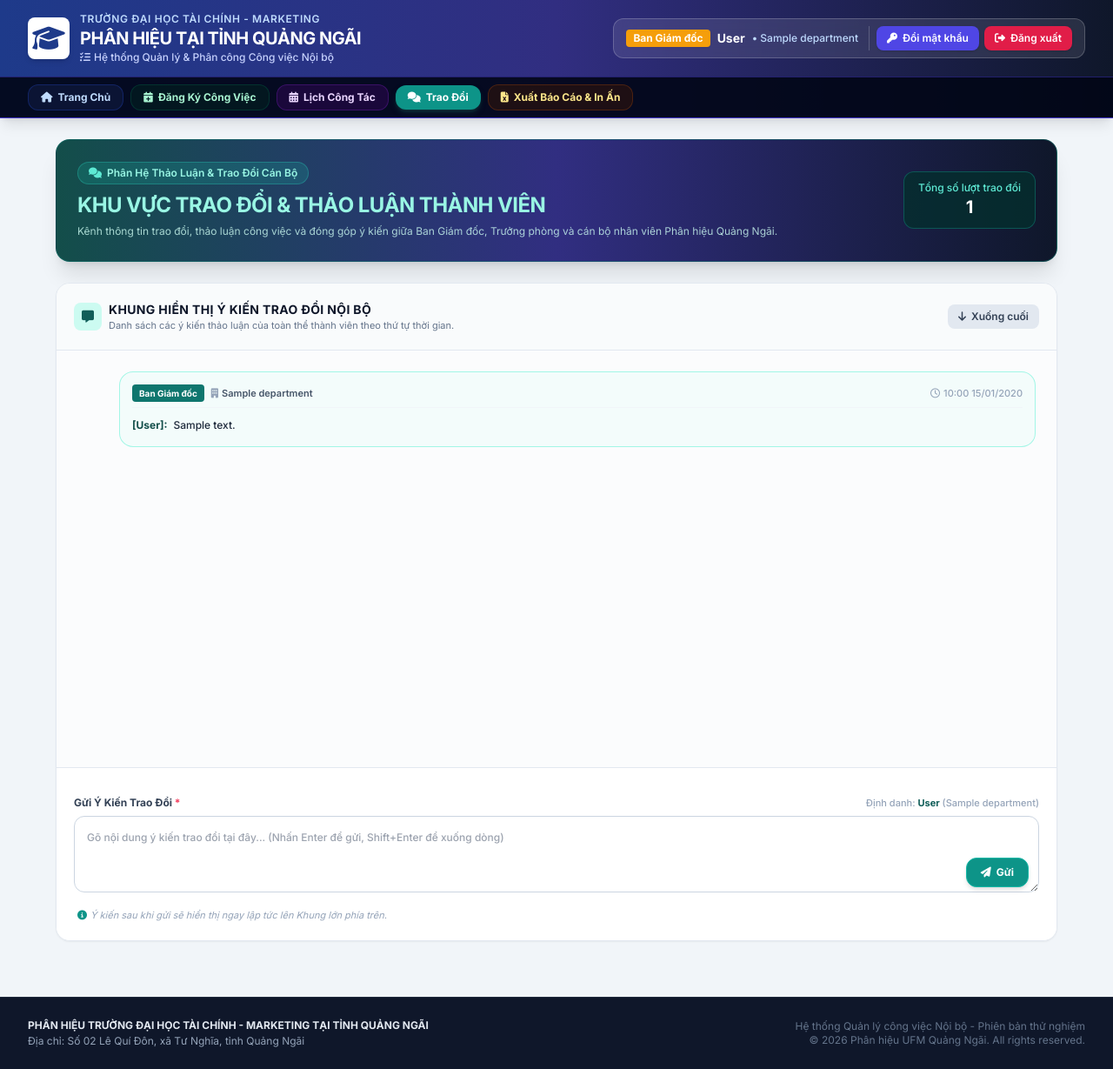
After one commit to thangtcnb/laptrinh, a PHP site: page /discussion.php in a window 1280 px wide. The commit adds this page. Shown: the whole page at 87% size. Run offline with PHP 8.4, Linux system fonts and the light colour scheme; the visitor is signed in with stand-in values (Sample User, id 1); tables that the repository leaves empty hold one stand-in row (values such as "Sample post"); a stand-in replaces the project's code that opens the database connection; some libraries are stand-ins or nearby versions.

Commit message:
Add member discussion chat tab (Trao doi) with database persistence
Co-authored-by: thangtcnb <10381223+thangtcnb@users.noreply.github.com>

```diff
--- a/database/run_migrations.php
+++ b/database/run_migrations.php
@@ -72,6 +72,7 @@ $migrationFiles = [
     'update_20261027_task_attachments.sql' => 'database/migrations/update_20261027_task_attachments.sql',
     'update_20261027_secure_uploads_and_notifications.sql' => 'database/migrations/update_20261027_secure_uploads_and_notifications.sql',
     'update_20261027_overdue_email_logs.sql' => 'database/migrations/update_20261027_overdue_email_logs.sql',
+    'update_20261028_discussions.sql' => 'database/migrations/update_20261028_discussions.sql',
 ];
 
 $total = count($migrationFiles);
--- /dev/null
+++ b/discussion.php
@@ -0,0 +1,255 @@
+<?php
+session_start();
+define('PAGE_TITLE', 'Trao Đổi');
+require_once __DIR__ . '/config.php';
+require_once __DIR__ . '/includes/auth.php';
+require_once __DIR__ . '/includes/functions.php';
+
+requireLogin();
+$currentUser = getCurrentUser($pdo);
+
+// Handle POST request - Send new discussion message
+if ($_SERVER['REQUEST_METHOD'] === 'POST') {
+    $action = $_POST['action'] ?? '';
+    if ($action === 'send_message') {
+        $content = trim($_POST['content'] ?? '');
+        if (empty($content)) {
+            $_SESSION['flash_error'] = "Vui lòng nhập nội dung ý kiến trao đổi!";
+        } else {
+            try {
+                $stmt = $pdo->prepare("INSERT INTO discussions (user_id, content, created_at) VALUES (?, ?, NOW())");
+                $stmt->execute([$currentUser['id'], $content]);
+                logActivity($pdo, $currentUser['id'], 'SEND_DISCUSSION', 'Đã gửi ý kiến trao đổi trong hệ thống');
+                $_SESSION['flash_success'] = "Gửi ý kiến trao đổi thành công!";
+            } catch (\PDOException $e) {
+                $_SESSION['flash_error'] = "Có lỗi xảy ra khi lưu ý kiến: " . $e->getMessage();
+            }
+        }
+        header("Location: discussion.php#latest");
+        exit;
+    }
+}
+
+// Flash alerts
+$flashSuccess = $_SESSION['flash_success'] ?? null;
+$flashError = $_SESSION['flash_error'] ?? null;
+unset($_SESSION['flash_success'], $_SESSION['flash_error']);
+
+// Query all discussion messages ordered by created_at ASC (chronological chat stream)
+$sqlMessages = "
+    SELECT d.*, u.fullname, u.email, u.role, dep.name AS department_name, dep.code AS department_code
+    FROM discussions d
+    JOIN users u ON d.user_id = u.id
+    LEFT JOIN departments dep ON u.department_id = dep.id
+    ORDER BY d.created_at ASC, d.id ASC
+";
+$stmtMsg = $pdo->prepare($sqlMessages);
+$stmtMsg->execute();
+$messages = $stmtMsg->fetchAll();
+
+require_once __DIR__ . '/includes/header.php';
+?>
+
+<div class="w-full max-w-6xl mx-auto space-y-6">
+
+    <!-- Header Banner Title -->
+    <div class="bg-gradient-to-r from-teal-900 via-indigo-900 to-slate-900 rounded-2xl p-6 text-white shadow-xl flex flex-col md:flex-row md:items-center justify-between gap-4 border border-teal-700/50">
+        <div>
+            <div class="inline-flex items-center gap-1.5 px-3 py-1 rounded-full bg-teal-500/20 text-teal-200 border border-teal-400/30 text-xs font-semibold mb-2">
+                <i class="fa-solid fa-comments text-teal-300"></i>
+                <span>Phân Hệ Thảo Luận & Trao Đổi Cán Bộ</span>
+            </div>
+            <h2 class="text-xl md:text-2xl font-black tracking-tight text-teal-200">
+                KHU VỰC TRAO ĐỔI & THẢO LUẬN THÀNH VIÊN
+            </h2>
+            <p class="text-xs text-teal-100/80 mt-1 leading-relaxed">
+                Kênh thông tin trao đổi, thảo luận công việc và đóng góp ý kiến giữa Ban Giám đốc, Trưởng phòng và cán bộ nhân viên Phân hiệu Quảng Ngãi.
+            </p>
+        </div>
+        <div class="flex items-center gap-2">
+            <div class="bg-teal-950/80 border border-teal-700/60 rounded-xl px-4 py-2.5 text-center">
+                <span class="text-xs text-teal-300 font-medium block">Tổng số lượt trao đổi</span>
+                <span class="text-xl font-extrabold text-white"><?= count($messages) ?></span>
+            </div>
+        </div>
+    </div>
+
+    <!-- Flash Notifications -->
+    <?php if ($flashSuccess): ?>
+        <div class="bg-emerald-50 border-l-4 border-emerald-500 p-4 rounded-r-xl shadow-sm text-emerald-800 text-sm font-medium flex items-center justify-between">
+            <div class="flex items-center gap-2">
+                <i class="fa-solid fa-circle-check text-emerald-500 text-lg"></i>
+                <span><?= htmlspecialchars($flashSuccess) ?></span>
+            </div>
+            <button onclick="this.parentElement.remove()" class="text-emerald-500 hover:text-emerald-700"><i class="fa-solid fa-xmark"></i></button>
+        </div>
+    <?php endif; ?>
+
+    <?php if ($flashError): ?>
+        <div class="bg-rose-50 border-l-4 border-rose-500 p-4 rounded-r-xl shadow-sm text-rose-800 text-sm font-medium flex items-center justify-between">
+            <div class="flex items-center gap-2">
+                <i class="fa-solid fa-triangle-exclamation text-rose-500 text-lg"></i>
+                <span><?= htmlspecialchars($flashError) ?></span>
+            </div>
+            <button onclick="this.parentElement.remove()" class="text-rose-500 hover:text-rose-700"><i class="fa-solid fa-xmark"></i></button>
+        </div>
+    <?php endif; ?>
+
+    <!-- Main Container: Chat Display Box & Input Form -->
+    <div class="bg-white rounded-2xl shadow-sm border border-slate-200 overflow-hidden flex flex-col">
+
+        <!-- Card Header -->
+        <div class="p-4 sm:p-5 border-b border-slate-200 bg-slate-50/80 flex items-center justify-between gap-3">
+            <div class="flex items-center gap-2">
+                <div class="w-8 h-8 rounded-lg bg-teal-100 text-teal-800 flex items-center justify-center font-bold">
+                    <i class="fa-solid fa-message text-sm"></i>
+                </div>
+                <div>
+                    <h3 class="text-sm font-bold text-slate-900 uppercase tracking-wide">
+                        Khung Hiển Thị Ý Kiến Trao Đổi Nội Bộ
+                    </h3>
+                    <p class="text-[11px] text-slate-500">
+                        Danh sách các ý kiến thảo luận của toàn thể thành viên theo thứ tự thời gian.
+                    </p>
+                </div>
+            </div>
+            <button onclick="scrollToBottom()" class="px-3 py-1.5 bg-slate-200 hover:bg-slate-300 text-slate-700 rounded-lg text-xs font-semibold transition flex items-center gap-1.5" title="Cuộn xuống ý kiến mới nhất">
+                <i class="fa-solid fa-arrow-down"></i>
+                <span class="hidden sm:inline">Xuống cuối</span>
+            </button>
+        </div>
+
+        <!-- 1. KHUNG HIỂN THỊ CHÍNH (MAIN CHAT BOX) -->
+        <div id="chatMainBox" class="h-[480px] overflow-y-auto p-4 sm:p-6 space-y-4 bg-slate-50/50 border-b border-slate-200">
+            <?php if (empty($messages)): ?>
+                <div class="h-full flex flex-col items-center justify-center text-slate-400 py-12">
+                    <i class="fa-solid fa-comments text-5xl mb-3 text-slate-300"></i>
+                    <p class="text-sm font-semibold text-slate-600">Chưa có ý kiến trao đổi nào trong hệ thống.</p>
+                    <p class="text-xs text-slate-400 mt-1">Hãy gõ nội dung vào khung bên dưới để là người đầu tiên gửi ý kiến!</p>
+                </div>
+            <?php else: ?>
+                <?php foreach ($messages as $idx => $msg):
+                    $isSelf = ((int)$msg['user_id'] === (int)$currentUser['id']);
+
+                    // Role label mapping
+                    $roleName = $msg['role'];
+                    if ($roleName === 'BGD') $roleName = 'Ban Giám đốc';
+                    elseif ($roleName === 'TRUONG_PHONG') $roleName = 'Trưởng phòng';
+                    elseif ($roleName === 'NHAN_VIEN') $roleName = 'Nhân viên';
+                    elseif ($roleName === 'HO_TRO') $roleName = 'Hỗ trợ';
+                    elseif ($roleName === 'SUPER_ADMIN') $roleName = 'Super Admin';
+
+                    $timeFormatted = date('H:i d/m/Y', strtotime($msg['created_at']));
+                ?>
+                    <!-- Standard Chat Line Structure: [Tên thành viên]: [Nội dung ý kiến] -->
+                    <div class="flex flex-col space-y-1.5 p-3.5 rounded-2xl border transition <?= $isSelf ? 'bg-teal-50/70 border-teal-200/90 ml-4 sm:ml-12 shadow-xs' : 'bg-white border-slate-200/90 mr-4 sm:mr-12 shadow-xs' ?>">
+
+                        <!-- Header Info: Role, Dept, Time -->
+                        <div class="flex flex-wrap items-center justify-between gap-2 text-xs pb-1.5 border-b border-slate-100">
+                            <div class="flex items-center gap-2">
+                                <span class="px-2 py-0.5 rounded text-[10px] font-bold <?= $isSelf ? 'bg-teal-700 text-white' : 'bg-slate-700 text-white' ?>">
+                                    <?= htmlspecialchars($roleName) ?>
+                                </span>
+                                <?php if (!empty($msg['department_name'])): ?>
+                                    <span class="text-[11px] font-semibold text-slate-600">
+                                        <i class="fa-solid fa-building text-slate-400 mr-1"></i><?= htmlspecialchars($msg['department_name']) ?>
+                                    </span>
+                                <?php endif; ?>
+                            </div>
+                            <span class="text-[11px] font-medium text-slate-400 flex items-center gap-1">
+                                <i class="fa-regular fa-clock text-slate-400"></i>
+                                <?= $timeFormatted ?>
+                            </span>
+                        </div>
+
+                        <!-- Chat Message Output standard structure: [Tên thành viên]: [Nội dung ý kiến] -->
+                        <div class="text-xs leading-relaxed text-slate-800 pt-1">
+                            <span class="font-extrabold <?= $isSelf ? 'text-teal-900' : 'text-slate-900' ?>">
+                                [<?= htmlspecialchars($msg['fullname']) ?>]:
+                            </span>
+                            <span class="font-medium text-slate-800 whitespace-pre-wrap ml-1"><?= nl2br(htmlspecialchars($msg['content'])) ?></span>
+                        </div>
+
+                    </div>
+                <?php endforeach; ?>
+                <div id="latest"></div>
+            <?php endif; ?>
+        </div>
+
+        <!-- 2. KHUNG NHẬP LIỆU (INPUT CHAT BOX) -->
+        <div class="p-4 sm:p-5 bg-white">
+            <form method="POST" action="discussion.php" id="chatForm" class="space-y-3">
+                <input type="hidden" name="action" value="send_message">
+
+                <div>
+                    <div class="flex items-center justify-between mb-1.5">
+                        <label for="chatContentInput" class="block text-xs font-bold text-slate-700">
+                            Gửi Ý Kiến Trao Đổi <span class="text-rose-500">*</span>
+                        </label>
+                        <span class="text-[11px] text-slate-400 font-medium">
+                            Định danh: <strong class="text-teal-800"><?= htmlspecialchars($currentUser['fullname']) ?></strong> (<?= htmlspecialchars($currentUser['department_name'] ?? '') ?>)
+                        </span>
+                    </div>
+
+                    <div class="relative">
+                        <textarea
+                            id="chatContentInput"
+                            name="content"
+                            rows="3"
+                            required
+                            placeholder="Gõ nội dung ý kiến trao đổi tại đây... (Nhấn Enter để gửi, Shift+Enter để xuống dòng)"
+                            class="w-full p-3.5 pr-28 border border-slate-300 rounded-xl text-xs focus:ring-2 focus:ring-teal-500 focus:border-teal-500 outline-none font-medium leading-relaxed resize-y"
+                        ></textarea>
+
+                        <div class="absolute right-3 bottom-3 flex items-center gap-2">
+                            <button
+                                type="submit"
+                                class="bg-teal-600 hover:bg-teal-700 text-white px-4 py-2 rounded-xl text-xs font-bold shadow-md transition flex items-center gap-1.5 border border-teal-500"
+                            >
+                                <i class="fa-solid fa-paper-plane text-xs"></i>
+                                <span>Gửi</span>
+                            </button>
+                        </div>
+                    </div>
+                </div>
+
+                <div class="flex items-center justify-between text-[11px] text-slate-400 px-1">
+                    <span class="italic"><i class="fa-solid fa-circle-info mr-1 text-teal-600"></i>Ý kiến sau khi gửi sẽ hiển thị ngay lập tức lên Khung lớn phía trên.</span>
+                </div>
+            </form>
+        </div>
+
+    </div>
+
+</div>
+
+<script>
+function scrollToBottom() {
+    const chatBox = document.getElementById('chatMainBox');
+    if (chatBox) {
+        chatBox.scrollTop = chatBox.scrollHeight;
+    }
+}
+
+document.addEventListener('DOMContentLoaded', function() {
+    scrollToBottom();
+
+    const textarea = document.getElementById('chatContentInput');
+    const form = document.getElementById('chatForm');
+
+    if (textarea && form) {
+        textarea.addEventListener('keydown', function(e) {
+            if (e.key === 'Enter' && !e.shiftKey) {
+                e.preventDefault();
+                if (textarea.value.trim().length > 0) {
+                    form.submit();
+                } else {
+                    sysAlert('Vui lòng nhập nội dung ý kiến trao đổi!');
+                }
+            }
+        });
+    }
+});
+</script>
+
+<?php require_once __DIR__ . '/includes/footer.php'; ?>
--- a/includes/header.php
+++ b/includes/header.php
@@ -227,7 +227,13 @@ if ($roleLabel === 'TRUONG_PHONG') {
                 <span>Lịch Công Tác</span>
             </a>
 
-            <!-- Tab 4: Xuất báo cáo (Cam) -->
+            <!-- Tab 4: Trao đổi (Xanh Lam) -->
+            <a href="discussion.php" class="px-3.5 py-1.5 rounded-xl text-xs font-bold whitespace-nowrap transition flex items-center gap-1.5 <?= $currentPage === 'discussion.php' ? 'bg-teal-600 text-white shadow-md shadow-teal-900/50' : 'bg-teal-950/40 text-teal-200 hover:bg-teal-800/50 border border-teal-800/40' ?>">
+                <i class="fa-solid fa-comments"></i>
+                <span>Trao Đổi</span>
+            </a>
+
+            <!-- Tab 5: Xuất báo cáo (Cam) -->
             <a href="export.php" class="px-3.5 py-1.5 rounded-xl text-xs font-bold whitespace-nowrap transition flex items-center gap-1.5 <?= $currentPage === 'export.php' ? 'bg-amber-600 text-white shadow-md shadow-amber-900/50' : 'bg-amber-950/40 text-amber-200 hover:bg-amber-800/50 border border-amber-800/40' ?>">
                 <i class="fa-solid fa-file-excel"></i>
                 <span>Xuất Báo Cáo & In Ấn</span>
```
Also changed, not shown: database/migrations/update_20261028_discussions.sql (added, +11 -0 lines), database/schema.sql (+9 -0 lines).
